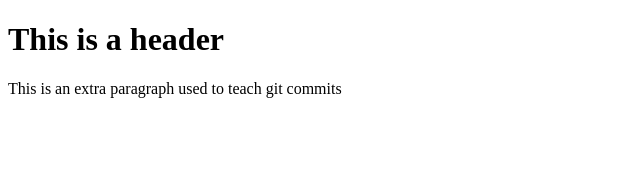
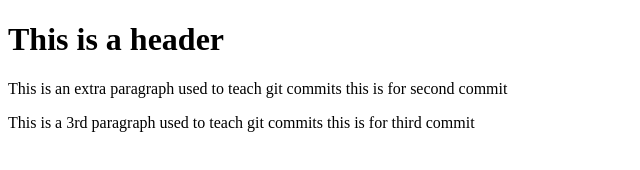
Before and after one commit to HollisMB3/git-test3, a plain HTML site: page index.html in a window 1280 px wide. Shown: the whole page, without its empty margins (0-640 px from the left). Drawn offline with Linux system fonts and the light colour scheme.

Commit message:
Third Commit

```diff
--- a/index.html
+++ b/index.html
@@ -8,6 +8,7 @@
 </head>
 <body>
     <h1>This is a header</h1>
-    <p>This is an extra paragraph used to teach git commits</p>
+    <p>This is an extra paragraph used to teach git commits this is for second commit </p>
+    <p>This is a 3rd paragraph used to teach git commits this is for third commit </p>
 </body>
 </html>
```
